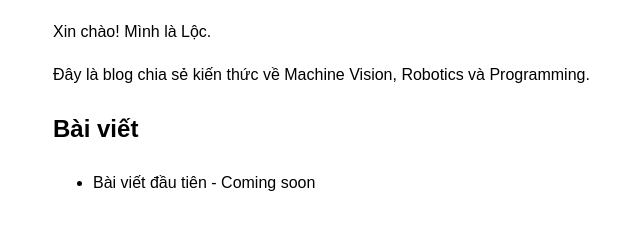
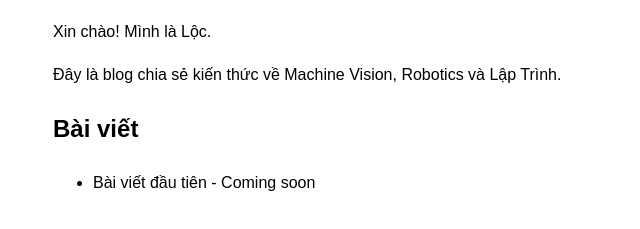
Before and after one commit to phuclocnguyen23/myprofile, a plain HTML site: page index.html in a window 1280 px wide. Shown: the part 149-378 px from the top of the page, 137-777 px from the left. Drawn offline with Linux system fonts and the light colour scheme.

Commit message:
Update index.html

```diff
--- a/index.html
+++ b/index.html
@@ -5,7 +5,7 @@
     <meta charset="UTF-8">
     <meta name="viewport"
           content="width=device-width, initial-scale=1">
-    <title>Loc's Engineering Blog</title>
+    <title>Robotics, Vision and Control Blog</title>
     <style>
         body {
             font-family: Arial, sans-serif;
@@ -22,7 +22,7 @@
     <h1>Loc's Engineering Blog</h1>
     <p>Xin chào! Mình là Lộc.</p>
     <p>Đây là blog chia sẻ kiến thức về
-       Machine Vision, Robotics và Programming.</p>
+       Machine Vision, Robotics và Lập Trình.</p>
 
     <h2>Bài viết</h2>
     <ul>
```
